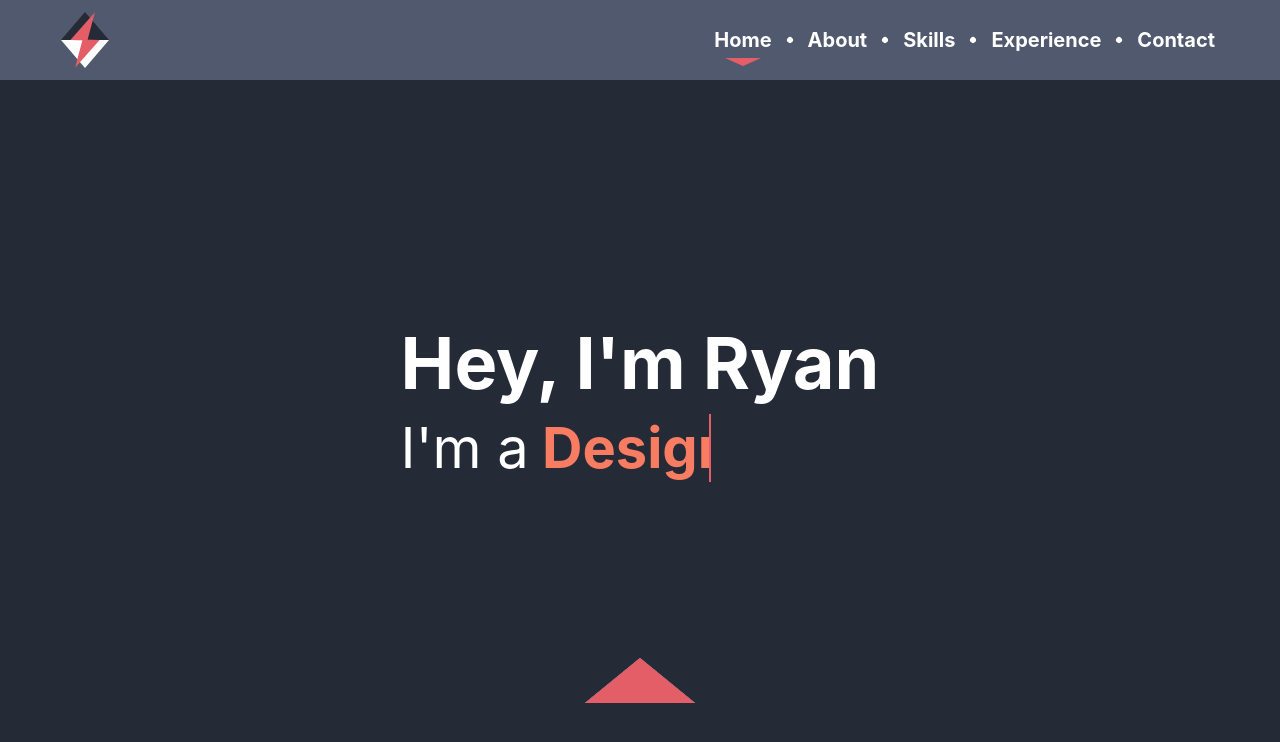
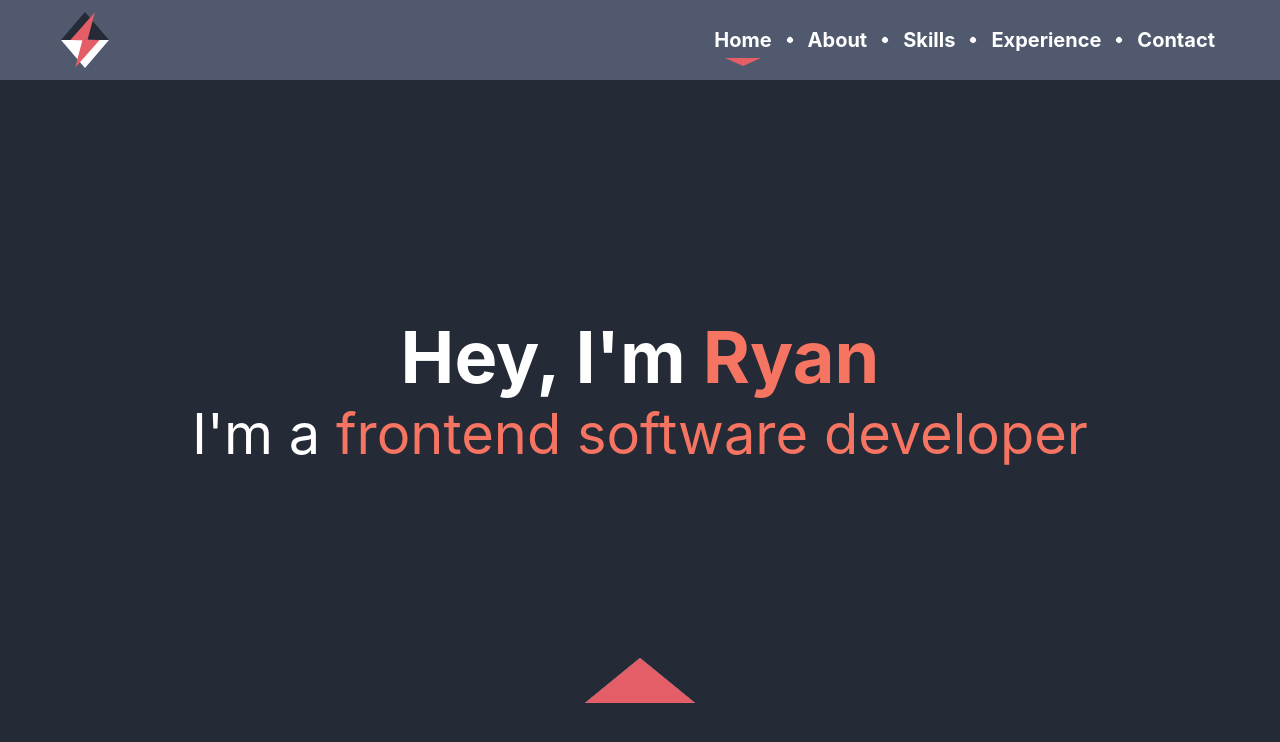
Before and after one commit to ryan-doucette/ryan-doucette.github.io, a React (Create React App) app in the folder app/: page / in a window 1280 px wide. Shown: the top 742 px of the page. Built offline with nearby package versions, Linux system fonts and the light colour scheme.

Commit message:
Tons of bugs fixed all around app. Optimized for Safari up to this point

```diff
--- a/app/src/Main.tsx
+++ b/app/src/Main.tsx
@@ -20,7 +20,7 @@ const Main = () => {
   }
 
   return (
-    <div className="Main">
+    <div className="main">
       {/* <Background/> */}
       <div className='left' id= {menuOpen === undefined ? undefined : menuOpen ? 'left-open' : 'left-closed'}/>
       <div className='right' id= {menuOpen === undefined ? undefined : menuOpen ? 'right-open' : 'right-closed'}/>
--- a/app/src/_main.scss
+++ b/app/src/_main.scss
@@ -1,28 +1,34 @@
 @use "./theme";
 
-.Main {
+.main {
+  position: relative;
   display: flex;
   justify-content: center;
-  align-items: center;
-  height: 100vh;
+  padding-top: 65px;
+  height: calc(100vh - 65px);
   padding-left: 20px;
   padding-right: 20px;
+  overflow: hidden;
   z-index: 1;
+  min-height: 450px;
 }
 .headerContainer {
   z-index: 2;
   display: block;
+  // overflow: hidden;
 }
 .greetingContainer {
   display: flex;
   justify-content: center;
   align-items: center;
+  padding-bottom: 100px;
   z-index: 1;
 }
 .footerContainer {
   position: absolute;
   bottom: 0px;
   height: 125px;
+  z-index: 1;
 }
 .menuModalContainer {
   z-index: 0;
@@ -32,23 +38,28 @@
   align-items: center;
   background-color: theme.$highlight;
   width: 100vw;
-  height: 100vh;
+  height: calc(100vh - 65px);
+  min-height: 450px;
 }
 .left {
   z-index: 1;
   position: absolute;
   background-color: theme.$primary;
-  height: 100vh;
+  height: calc(100vh - 65px);
+  min-height: 450px;
   width: 51vw;
   left: 0;
+  min-height: 450px;
 }
 .right {
   z-index: 1;
   position: absolute;
   background-color: theme.$primary;
-  height: 100vh;
+  height: calc(100vh - 65px);
+  min-height: 450px;
   width: 51vw;
   right: 0;
+  min-height: 450px;
 }
 
 #left-open {
@@ -257,6 +268,10 @@
 
 /* ******************* TABLET VIEW ******************* */
 @media (min-width: 481px) {
+  .main {
+    padding-left: 50px;
+    padding-right: 50px;
+  }
   .footerContainer {
     height: 150px;
   }
@@ -264,11 +279,47 @@
 
 /* ******************* DESKTOP VIEW ******************* */
 @media (min-width: 769px) {
+  .main {
+    padding-top: 80px;
+    height: calc(100vh - 80px);
+    padding-left: 65px;
+    padding-right: 65px;
+    min-height: 500px;
+  }
   .footerContainer {
     height: 170px;
+  }
+  .left {
+    height: calc(100vh - 80px);
+    min-height: 500px;
+  }
+  .right {
+    height: calc(100vh - 80px);
+    min-height: 500px;
+  }
+  .menuModalContainer {
+    height: calc(100vh - 80px);
+    min-height: 500px;
   }
 }
 
 /* ******************* BIG DESKTOP VIEW ******************* */
-@media (min-width: 1921px) {
+@media (min-width: 1899px) {
+  .main {
+    padding-top: 90px;
+    height: calc(100vh - 90px);
+    min-height: 600px;
+  }
+  .left {
+    height: calc(100vh - 90px);
+    min-height: 600px;
+  }
+  .right {
+    height: calc(100vh - 90px);
+    min-height: 600px;
+  }
+  .menuModalContainer {
+    height: calc(100vh - 90px);
+    min-height: 600px;
+  }
 }
--- a/app/src/components/Greeting.tsx
+++ b/app/src/components/Greeting.tsx
@@ -59,10 +59,12 @@ const Greeting = () => {
 
   return (
     <div className="greeting">
-      <h1>Hey, I'm Ryan</h1>
-      <h2>I'm a</h2>
+      <h1>Hey, I'm </h1><h1 className="highlightText">Ryan</h1>
+      <br/>
+      <h2>I'm a </h2><h2 className="highlightText">frontend software developer</h2>
+      {/* <h2>I'm a</h2>
       {aOrAn}
-      <h2 id="animatedText" data-text={thingsIAm[index]}>{thingsIAm[index]}</h2>
+      <h2 id="animatedText" data-text={thingsIAm[index]}>{thingsIAm[index]}</h2> */}
     </div>
   );
 }
--- a/app/src/components/styles/_closeButton.scss
+++ b/app/src/components/styles/_closeButton.scss
@@ -9,6 +9,7 @@
   height: 100%;
   cursor: pointer;
   background-color: theme.$primary;
+  border-radius: 100%;
 }
 
 #hovering {
--- a/app/src/components/styles/_footer.scss
+++ b/app/src/components/styles/_footer.scss
@@ -5,6 +5,7 @@
   justify-content: center;
   align-items: center;
   width: 100vw;
+  overflow: hidden;
 }
 .triangle {
   position: absolute;
--- a/app/src/components/styles/_greeting.scss
+++ b/app/src/components/styles/_greeting.scss
@@ -4,6 +4,7 @@ h1 {
   font-size: 40px;
   font-weight: bold;
   padding-bottom: 8px;
+  display: inline;
 }
 h2 {
   font-size: 32px;
@@ -14,9 +15,15 @@ h2 {
   z-index: 2;
 }
 
+.highlightText {
+  animation: color 4s linear infinite;
+}
+
 .greeting {
   color: theme.$alternate;
+  text-align: center;
 }
+
 .n {
   position: relative;
   z-index: 1;
@@ -98,14 +105,11 @@ h2 {
   0% {
     color: #f54b64;
   }
-  33% {
+  50% {
     color: #f78361;
   }
-  66% {
+  100% {
     color: #f54b64;
-  }
-  100% {
-    color: #f78361;
   }
 }
 @keyframes spin {
--- a/app/src/components/styles/_header.scss
+++ b/app/src/components/styles/_header.scss
@@ -21,6 +21,7 @@
   left: 0px;
   width: 100%;
   background-color: theme.$secondary;
+  overflow: hidden;
 }
 
 .overlay {
@@ -30,7 +31,7 @@
   z-index: 1;
   top: 0;
   left: 0;
-  background-color: rgba(227, 94, 103, 0.95);
+  background-color: rgba(80, 89, 109, 0.95);
   overflow-y: hidden;
   transition: 0.5s;
   transition-timing-function: ease-in-out;
--- a/app/src/components/styles/_icon.scss
+++ b/app/src/components/styles/_icon.scss
@@ -37,7 +37,7 @@
 
 .topLightningBolt {
   position: absolute;
-  top: 19.25px;
+  top: 19.9px;
   margin-left: 5.5px;
   transform: rotate(130.5deg);
   width: 0;
@@ -51,7 +51,7 @@
 
 .bottomLightningBolt {
   position: absolute;
-  bottom: 19.5px;
+  bottom: 20px;
   margin-right: 5.5px;
   transform: rotate(130.5deg) scaleY(-1) scaleX(-1);
   width: 0;
@@ -165,7 +165,7 @@
   }
 
   .topLightningBolt {
-    top: 24.5px;
+    top: 24.85px;
     margin-left: 9.5px;
     transform: rotate(131.5deg);
     border-left: 33.41px solid transparent;
@@ -174,7 +174,7 @@
   }
 
   .bottomLightningBolt {
-    bottom: 24.75px;
+    bottom: 25px;
     margin-right: 9.5px;
     transform: rotate(131.5deg) scaleY(-1) scaleX(-1);
     border-left: 33.41px solid transparent;
--- a/app/src/components/styles/_menuModal.scss
+++ b/app/src/components/styles/_menuModal.scss
@@ -1,12 +1,7 @@
 @use "../../theme";
-
 .menuModal {
-  // background-color: theme.$highlight;
-  // width: 100%;
-  // height: 100%;
-  // display: flex;
+  overflow: hidden;
 }
-
 .closeButtonContainer {
   position: absolute;
   border-radius: 100%;
--- a/app/src/index.css
+++ b/app/src/index.css
@@ -2,8 +2,9 @@
   margin: 0;
   /* max-width: 100%; */
   /* max-height: 100%; */
-  overflow: hidden;
-  overscroll-behavior-y: none;
+  /* overflow: hidden; */
+  /* overflow-x: hidden; */
+  /* overscroll-behavior-x: none; */
 }
 
 body {
@@ -11,6 +12,7 @@ body {
   background-color: #252a37;
   width: 100vw;
   height: 100vh;
+  overflow-x: hidden;
   font-family: -apple-system, BlinkMacSystemFont, "Segoe UI", "Roboto", "Oxygen",
     "Ubuntu", "Cantarell", "Fira Sans", "Droid Sans", "Helvetica Neue",
     sans-serif;
```
